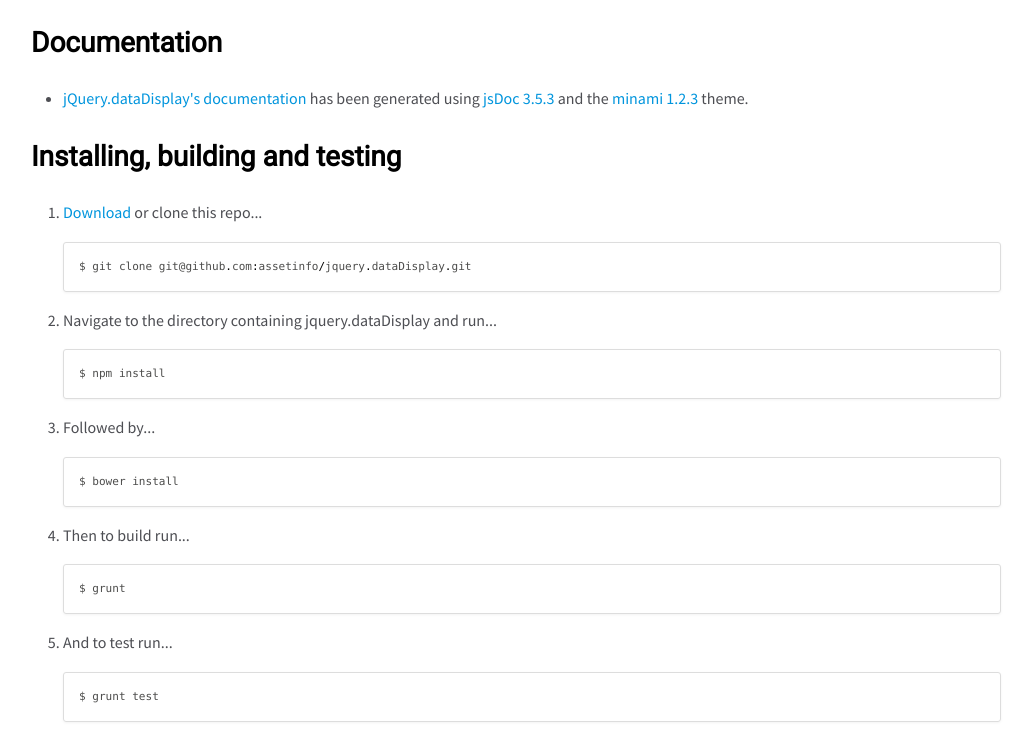
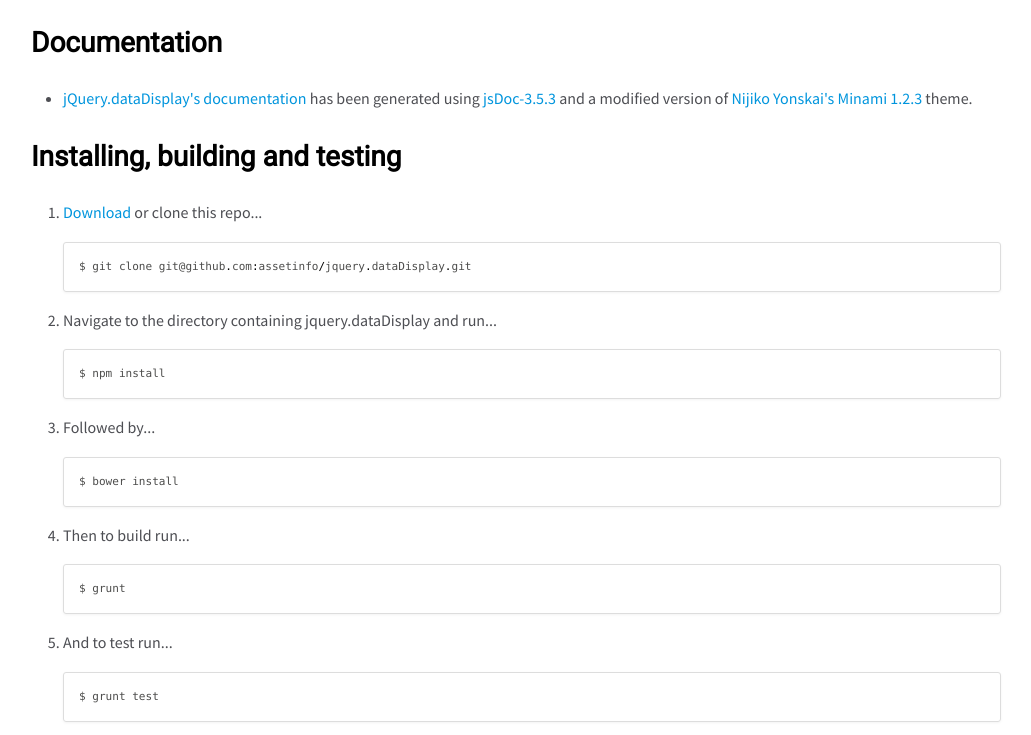
Before and after one commit to assetinfo/jquery.dataDisplay, a website: page docs/index.html in a window 1280 px wide. Shown: the part 2408-3143 px from the top of the page, without its empty margins (249-1280 px from the left). Drawn offline with nearby package versions, Linux system fonts and the light colour scheme.

Commit message:
Adds more detail regarding the jsDoc theme

```diff
--- a/docs/index.html
+++ b/docs/index.html
@@ -109,7 +109,7 @@
 <h2 id="Documentation">Documentation</h2>
 
 <ul>
-<li><a href="https://assetinfo.github.io/jquery.dataDisplay/">jQuery.dataDisplay's documentation</a> has been generated using <a href="https://github.com/jsdoc3/jsdoc">jsDoc 3.5.3</a> and the <a href="https://github.com/nijikokun/minami/">minami 1.2.3</a> theme.</li>
+<li><a href="https://assetinfo.github.io/jquery.dataDisplay/">jQuery.dataDisplay's documentation</a> has been generated using <a href="https://github.com/jsdoc3/jsdoc">jsDoc-3.5.3</a> and a modified version of <a href="https://github.com/gdixon/minami/">Nijiko Yonskai's Minami 1.2.3</a> theme.</li>
 </ul>
 <h2 id="Installing">Installing, building and testing</h2>
 
@@ -273,7 +273,7 @@
 <br class="clear">
 
 <footer align="center">
-    Generated by <a href="https://github.com/jsdoc3/jsdoc">JSDoc 3.5.3</a> on Thu Jul 20 2017 00:18:50 GMT+0100 (BST) using the Minami theme.
+    Generated by <a href="https://github.com/jsdoc3/jsdoc">JSDoc 3.5.3</a> on Thu Jul 20 2017 00:21:19 GMT+0100 (BST) using the Minami theme.
      <br/> Copyright © 2014-2017 Graham Dixon, MML LTD - Assetinfo.</a>
 </footer>
 
```
Also changed, not shown: docs/$.fn.dataDisplay.html (+1 -1 lines), docs/DataDisplay.html (+1 -1 lines), docs/jquery.dataDisplay.js.html (+1 -1 lines), README.md.
